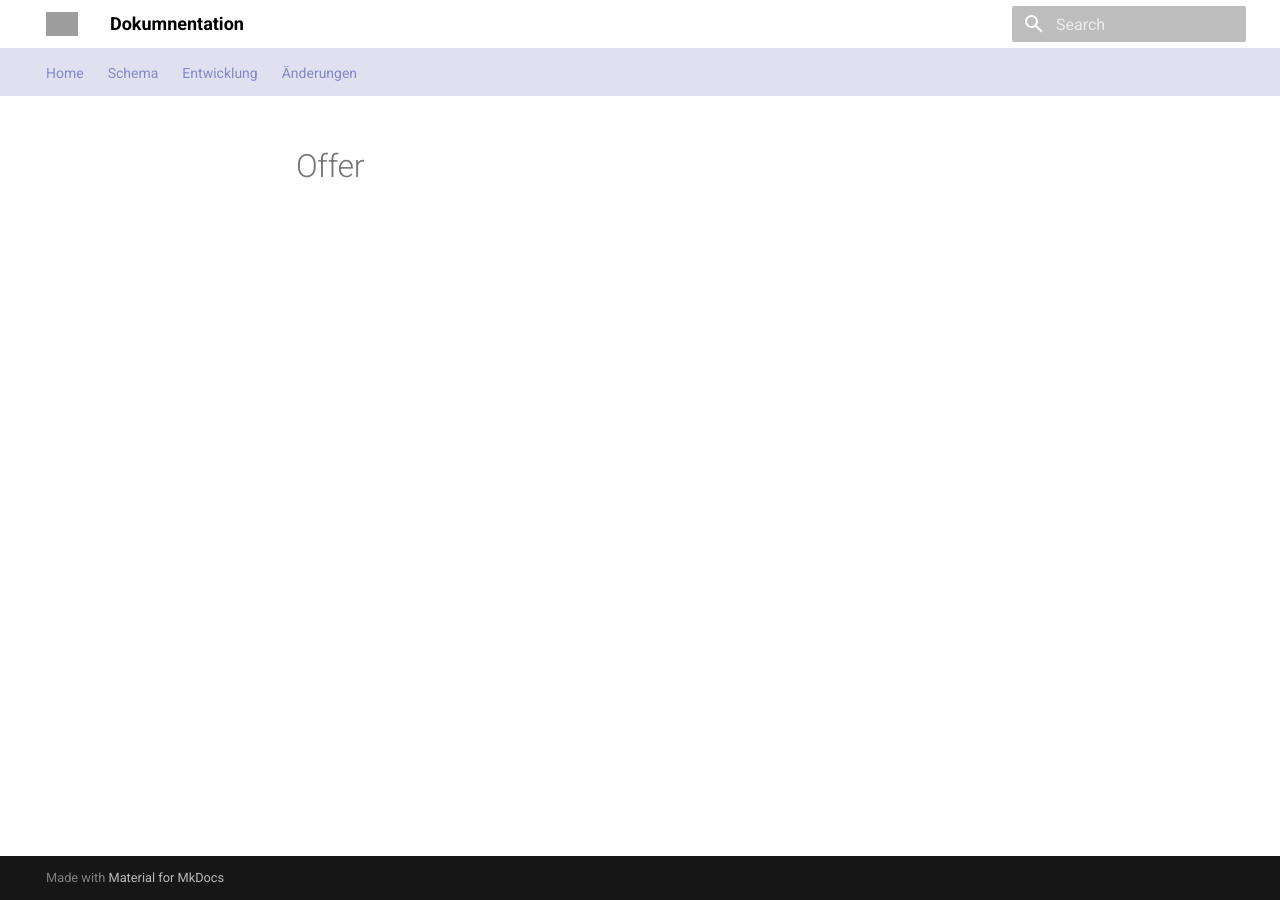
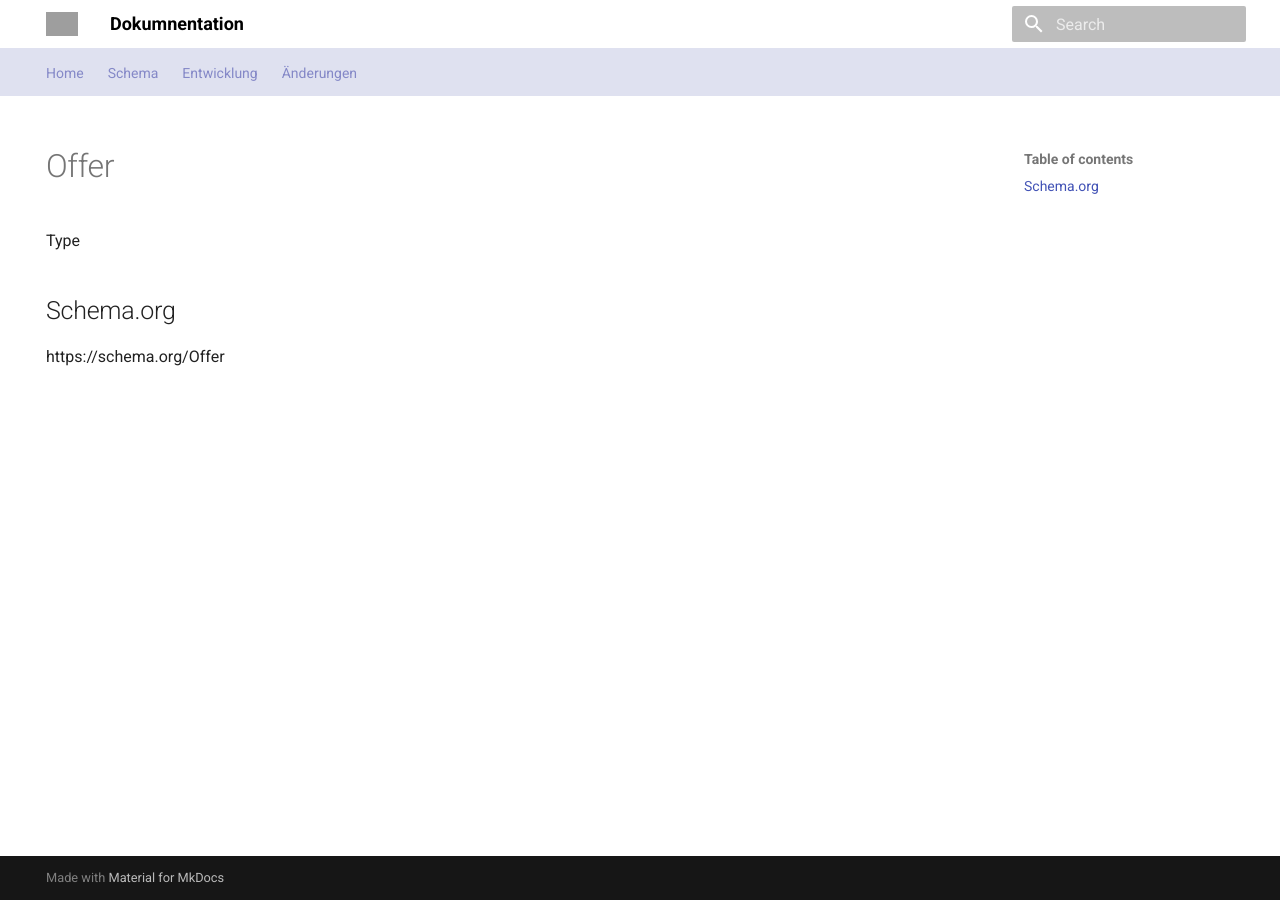
Before and after one commit to tsolenthaler/docs.contentdesk.io, an MkDocs documentation site: the page built from docs/schema/Offer.md, in a window 1280 px wide. Built offline with MkDocs 1.6.1 and Material for MkDocs 9.7.7, drawn with Linux system fonts in a browser that asks for light colours; grey boxes are pictures that could not be loaded.

Commit message:
Refactor Offer schema and add type tag

```diff
--- a/docs/schema/Offer.md
+++ b/docs/schema/Offer.md
@@ -1 +1,13 @@
+---
+tags:
+  - type
+hide:
+  - navigation
+---
+
 # Offer
+
+Type
+
+## Schema.org
+https://schema.org/Offer
```
